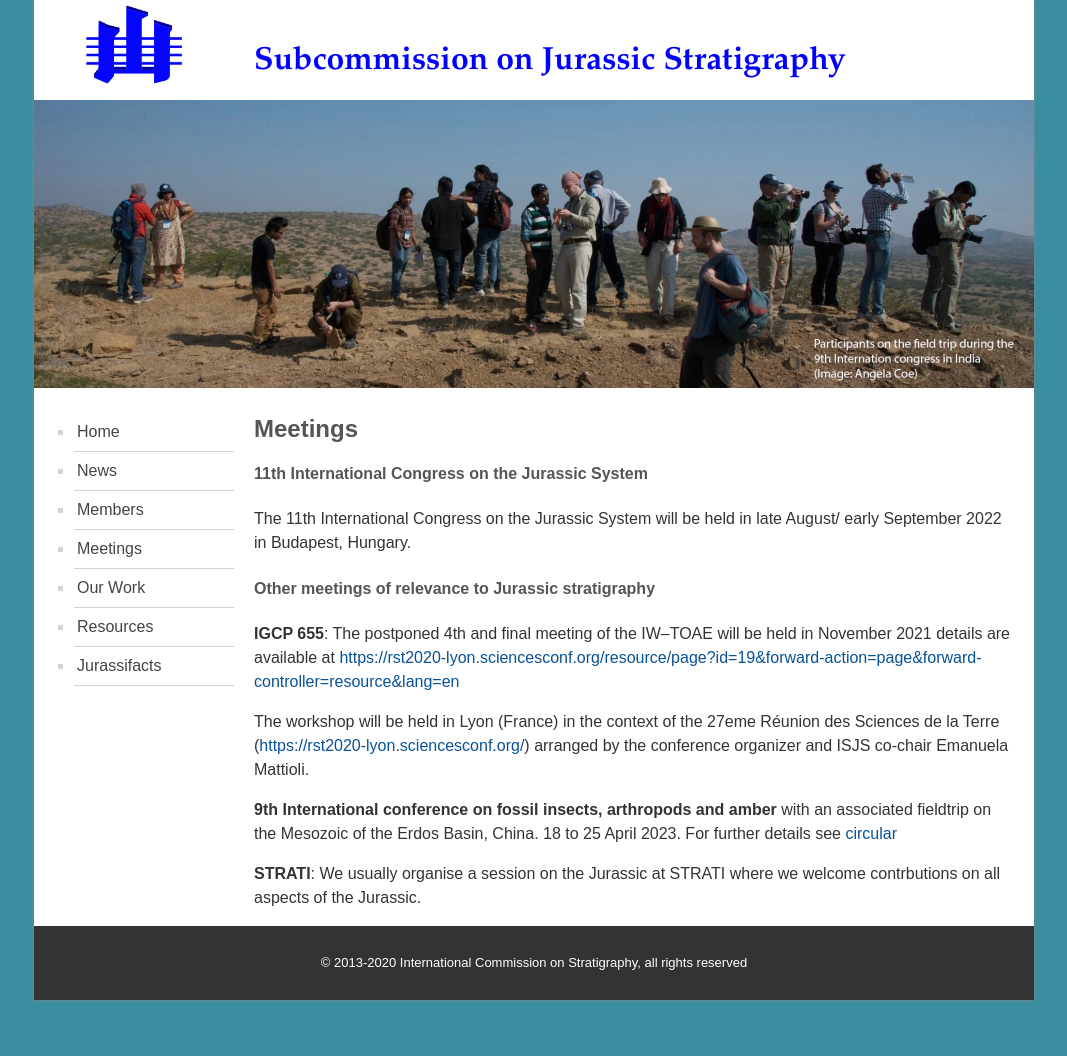
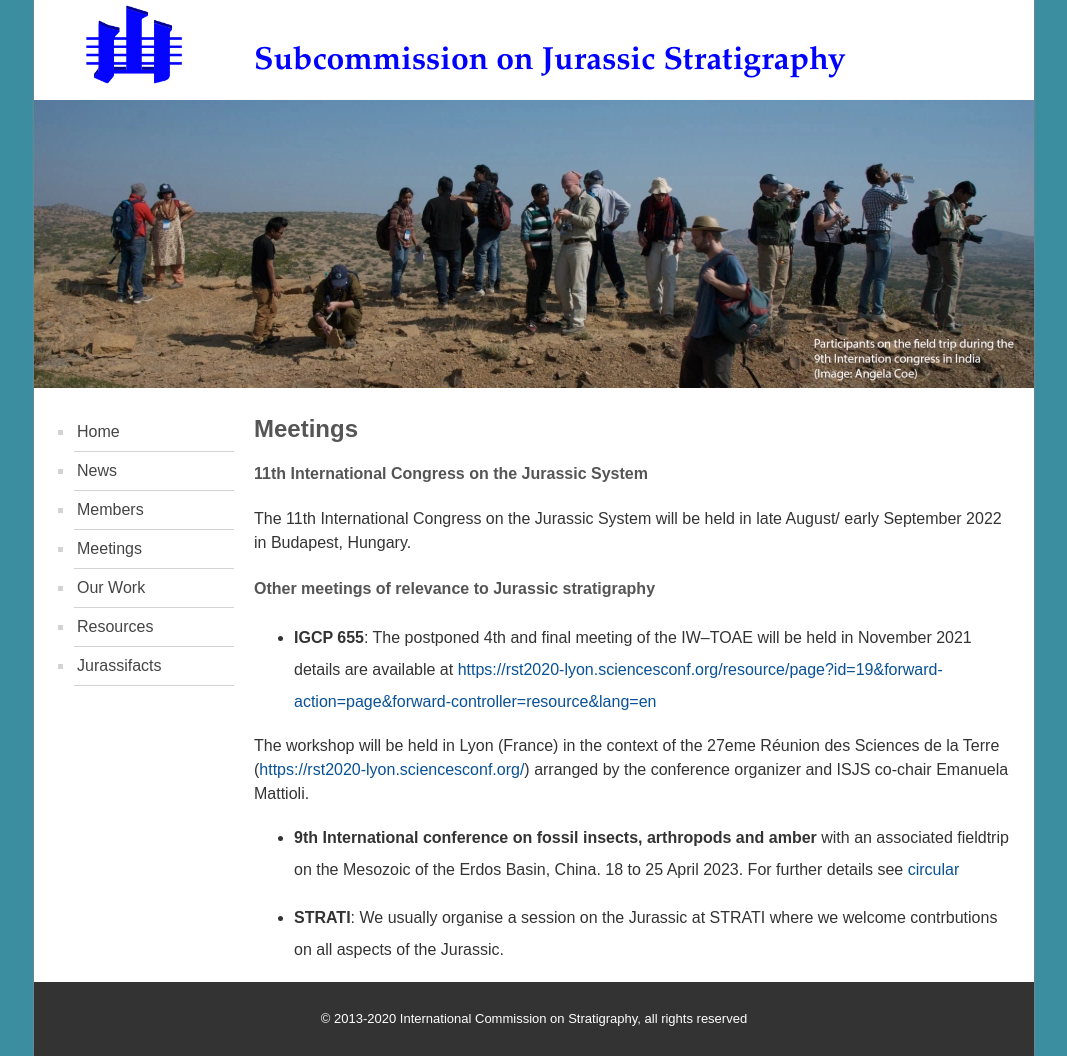
Before and after one commit to i-c-stratigraphy/subcommission-jurassic, a Jekyll site: the page built from pages/meetings.md, in a window 1280 px wide. Shown: the whole page, without its empty margins (106-1173 px from the left). Built offline with Jekyll 4.4.1, drawn with Linux system fonts in a browser that asks for light colours; before the commit the page ends 1000 px from its top, so only the background shows below that.

```diff
--- a/pages/meetings.md
+++ b/pages/meetings.md
@@ -9,10 +9,10 @@ permalink: /meetings
 The 11th International Congress on the Jurassic System will be held in late August/ early September 2022 in Budapest, Hungary.
 
 #### Other meetings of relevance to Jurassic stratigraphy
-**IGCP 655**: The postponed 4th and final meeting of the IW–TOAE will be held in November 2021 details are available at <https://rst2020-lyon.sciencesconf.org/resource/page?id=19&forward-action=page&forward-controller=resource&lang=en>
+* **IGCP 655**: The postponed 4th and final meeting of the IW–TOAE will be held in November 2021 details are available at <https://rst2020-lyon.sciencesconf.org/resource/page?id=19&forward-action=page&forward-controller=resource&lang=en>
 
 The workshop will be held in Lyon (France) in the context of the 27eme Réunion des Sciences de la Terre (<https://rst2020-lyon.sciencesconf.org/>) arranged by the conference organizer and ISJS co-chair Emanuela Mattioli.
 
-**9th International conference on fossil insects, arthropods and amber** with an associated fieldtrip on the Mesozoic of the Erdos Basin, China. 18 to 25 April 2023. For further details see [circular](files/9th_conference_on_fossil_insects.pdf)
+* **9th International conference on fossil insects, arthropods and amber** with an associated fieldtrip on the Mesozoic of the Erdos Basin, China. 18 to 25 April 2023. For further details see [circular](files/9th_conference_on_fossil_insects.pdf)
 
-**STRATI**: We usually organise a session on the Jurassic at STRATI where we welcome contrbutions on all aspects of the Jurassic.
+* **STRATI**: We usually organise a session on the Jurassic at STRATI where we welcome contrbutions on all aspects of the Jurassic.
```
